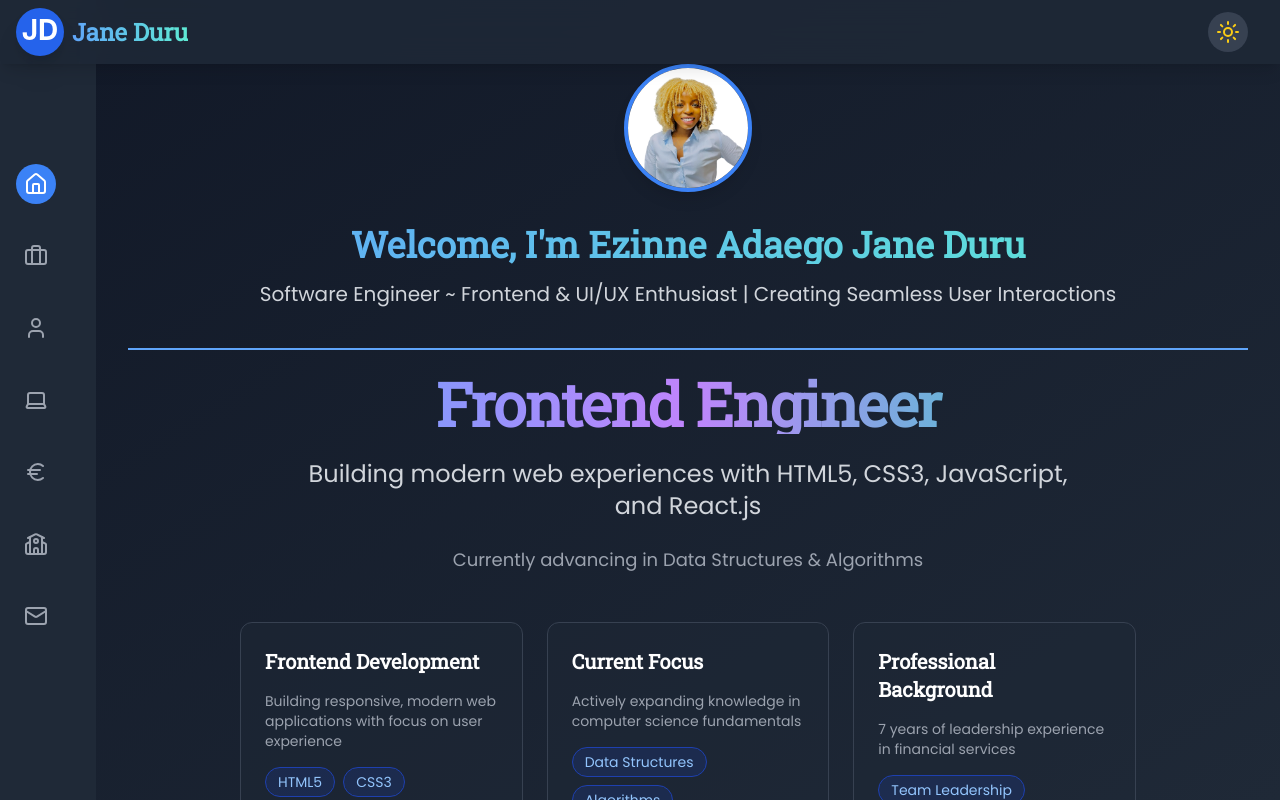
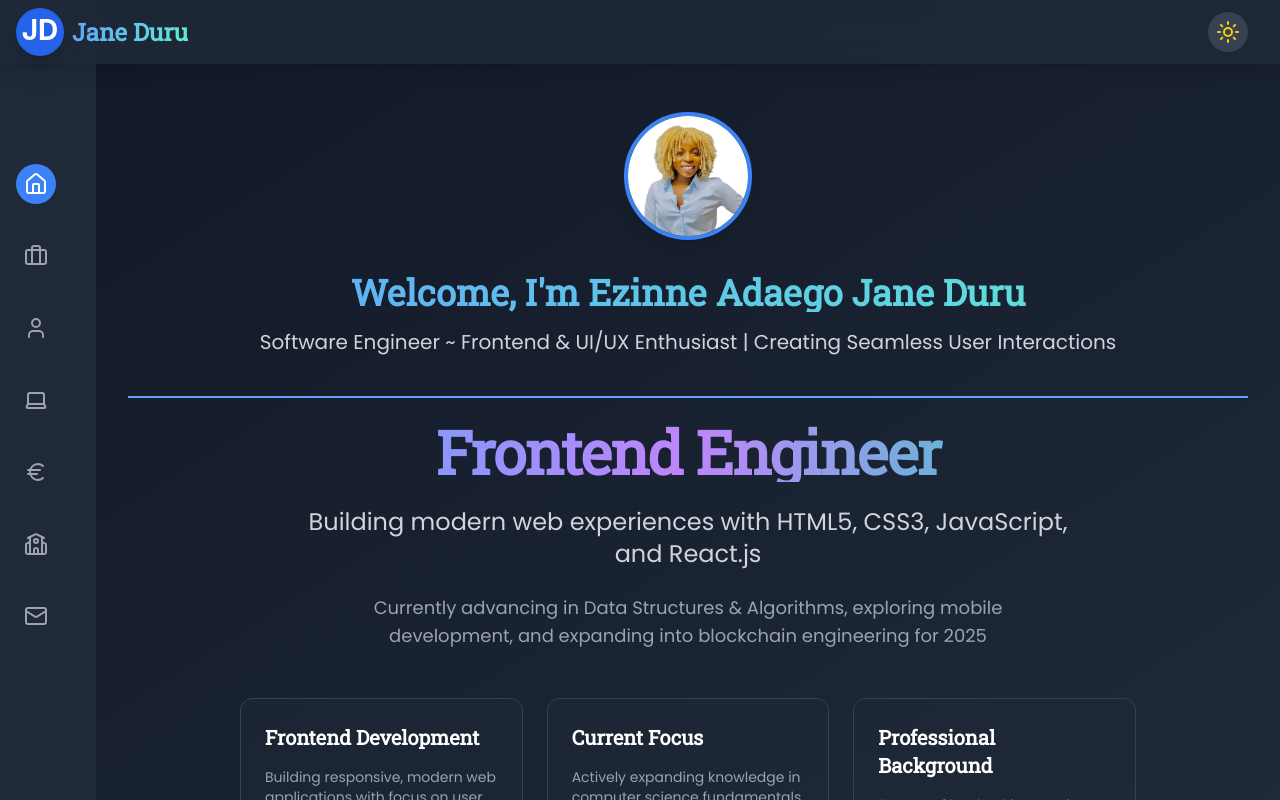
Before and after one commit to janeezy/React-Portfolio, a React (Create React App) app: page / in a window 1280 px wide. Built offline with nearby package versions, Linux system fonts and the light colour scheme.

Commit message:
updated text

```diff
--- a/src/components/Portfolio.js
+++ b/src/components/Portfolio.js
@@ -1,5 +1,5 @@
 import React, { useState, useEffect, useMemo } from 'react';
-import { motion, AnimatePresence } from 'framer-motion';
+import { motion, AnimatePresence,  } from 'framer-motion';
 import { Home, Laptop, Briefcase, User, Mail, ExternalLink, Music, School, Award, Linkedin, Code, Menu, Sun, Moon, Euro } from 'lucide-react';
 import { Twitter, Facebook, HeartHandshake, Copyright } from 'lucide-react';
 
@@ -137,7 +137,8 @@ const Portfolio = () => {
                   animate={{ opacity: 1 }}
                   transition={{ delay: 0.4 }}
                 >
-                  Currently advancing in Data Structures & Algorithms
+                  Currently advancing in Data Structures & Algorithms, exploring mobile development,
+                  and expanding into blockchain engineering for 2025
                 </motion.p>
               </motion.div>
 
@@ -234,6 +235,7 @@ const Portfolio = () => {
                     whileTap={{ scale: 0.95 }}
                   >
                     Download Resume
+                    discuss the reaosn  for the moment we are gere
                   </motion.a>
                 </div>
               </div>
@@ -1793,10 +1795,10 @@ case 'contact':
       <main className={`pt-16 md:ml-24 p-8 overflow-y-auto h-screen custom-scrollbar ${
   theme === 'dark' ? 'text-white' : 'text-gray-800'
 }`}>
-       <motion.img
+    <motion.img
   src="IMG.png"
   alt="Ezinne Adaego Jane Duru"
-  className={`w-32 h-32 rounded-full object-cover shadow-lg mx-auto mb-8 ${
+  className={`w-32 h-32 rounded-full object-cover shadow-lg mx-auto mb-8 mt-12 ${
     theme === 'dark' ? 'border-4 border-blue-500' : 'border-4 border-blue-300'
   }`}
   initial={{ scale: 0, rotate: -180 }}
```
